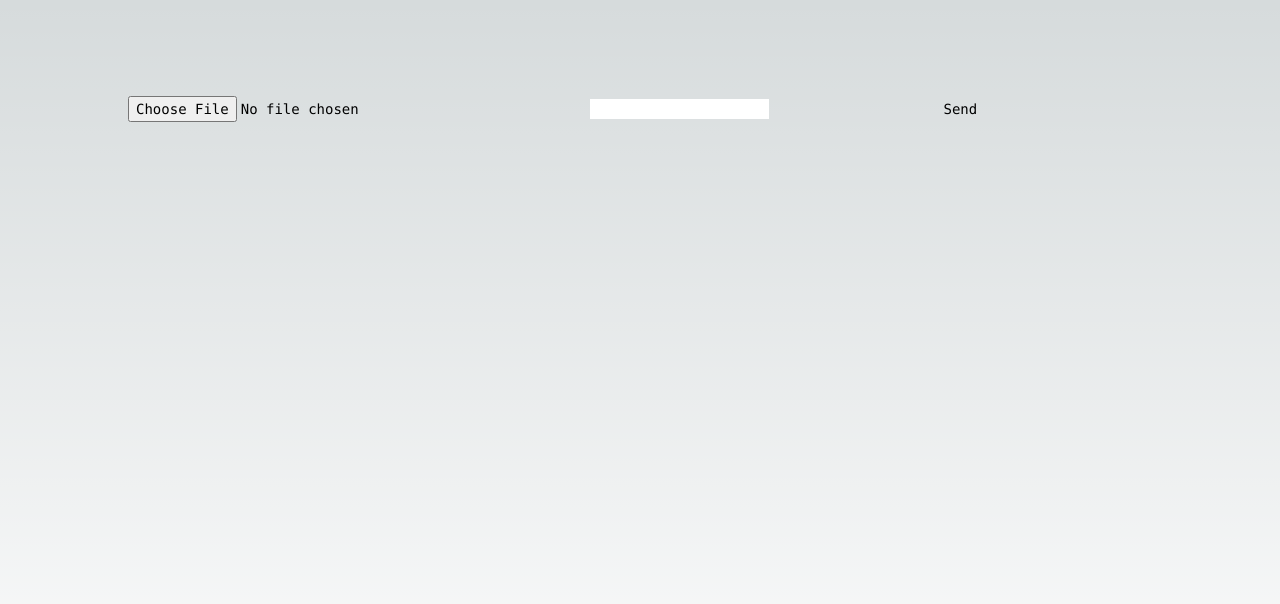
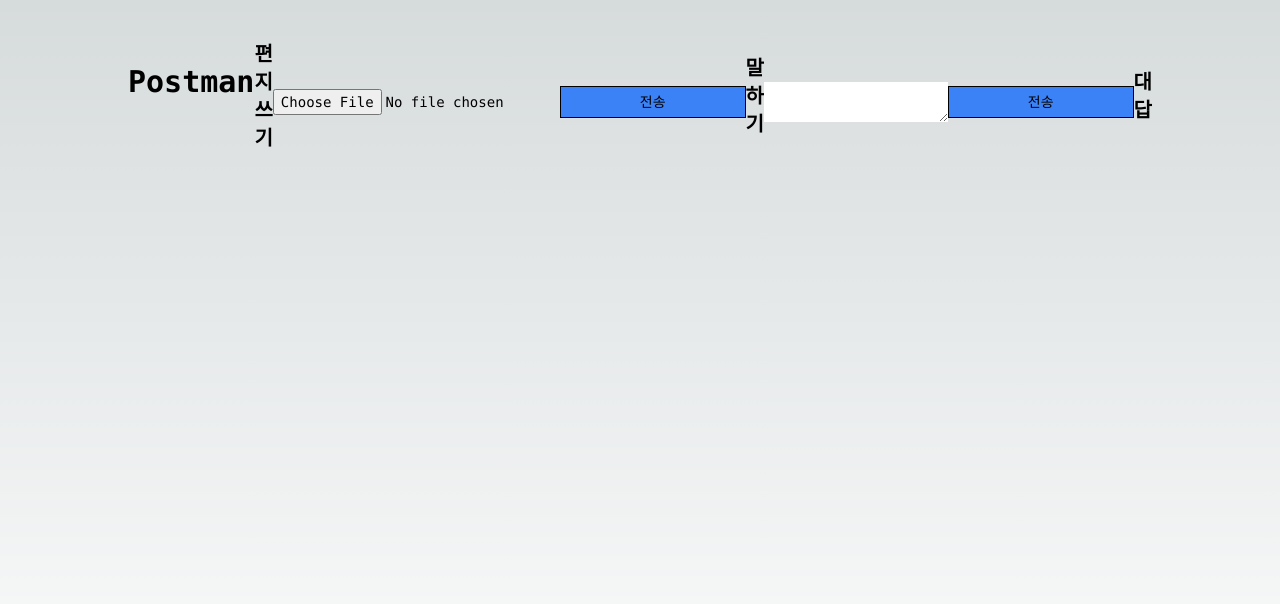
Before and after one commit to sinqua/Techno-symbiosis, a Next.js app in the folder licklider/: page / in a window 1280 px wide. Shown: the top 604 px of the page. Built offline with nearby package versions, Linux system fonts and the light colour scheme.

Commit message:
seperate route by request. add little design to webpage

```diff
--- a/licklider/app/page.tsx
+++ b/licklider/app/page.tsx
@@ -7,6 +7,7 @@ export default function Home() {
   const [imageSrc, setImageSrc] = useState<string | null>(null);
   const [inputText, setInputText] = useState<string>("");
   const [fetchedText, setFetchedText] = useState<string>("");
+  const [isSending, setIsSending] = useState<boolean>(false);
 
   const handleImageChange = (event: React.ChangeEvent<HTMLInputElement>) => {
     if (event.target.files) {
@@ -22,14 +23,16 @@ export default function Home() {
 
   const handleTextChange = (event: React.ChangeEvent<HTMLInputElement>) => {
     setInputText(event.target.value);
+    event.target.style.height = "inherit";
+    event.target.style.height = `${event.target.scrollHeight}px`;
   };
 
-  const handleSend = async () => {
+  const handleSendText = async () => {
+    setIsSending(true);
     const formData = new FormData();
-    formData.append("image", selectedImage as Blob);
     formData.append("text", inputText);
 
-    const response = await fetch("http://localhost:5000", {
+    const response = await fetch("http://localhost:5000/text", {
       method: "POST",
       body: formData,
     });
@@ -38,16 +41,42 @@ export default function Home() {
       const data = await response.text();
       setFetchedText(data);
     }
+    setIsSending(false);
+  }
+
+  const handleSendImage = async () => {
+    setIsSending(true);
+    const formData = new FormData();
+    formData.append("image", selectedImage as Blob);
+
+    const response = await fetch("http://localhost:5000/image", {
+      method: "POST",
+      body: formData,
+    });
+
+    if (response.ok) {
+      const data = await response.text();
+      setFetchedText(data);
+    }
+    setIsSending(false);
   }
 
   return (
-    <main className="flex min-h-screen flex-col items-center justify-between p-24">
+    <main className="flex min-h-screen flex-col items-center justify-between p-10">
       <div className="z-10 w-full max-w-5xl items-center justify-between font-mono text-sm lg:flex">
+        <h1 className="text-3xl font-bold mb-10">Postman</h1>
+        <h2 className="text-xl font-bold mb-3">편지쓰기</h2>
         <input type="file" accept="image/*" onChange={handleImageChange} />
         {imageSrc && <img src={imageSrc} alt="Selected" />}
-        <input type="text" value={inputText} onChange={handleTextChange} />
-
-        <button onClick={handleSend}>Send</button>
+        <button className="w-full h-8 mt-5 mb-5 bg-blue-500 border border-black" onClick={handleSendImage} disabled={isSending}>
+          {isSending ? "전송 중..." : "전송"}
+        </button>
+        <h2 className="text-xl font-bold mb-3">말하기</h2>
+        <textarea className="w-full overflow-visible" type="text" value={inputText} onChange={handleTextChange} />
+        <button className="w-full h-8 mt-5 mb-5 bg-blue-500 border border-black" onClick={handleSendText} disabled={isSending}>
+          {isSending ? "전송 중..." : "전송"}
+        </button>
+        <h2 className="text-xl font-bold mb-3">대답</h2>
         <p>{fetchedText}</p>
       </div>
     </main>
```
Also changed, not shown: 2 other files (tests, documents, lock files or other folders).
